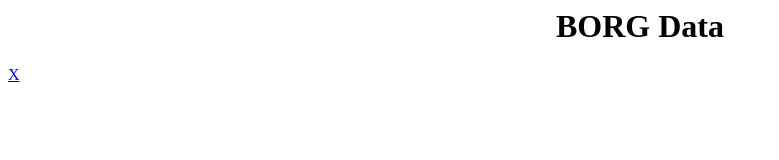
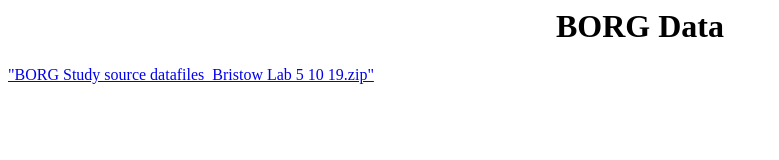
Before and after one commit to bristowlab/bristowlab.github.io, a plain HTML site: page borg.html in a window 1280 px wide. Shown: the whole page, without its empty margins (0-779 px from the left). Drawn offline with Linux system fonts and the light colour scheme.

Commit message:
added zip file, linked in the borg page

```diff
--- a/borg.html
+++ b/borg.html
@@ -4,6 +4,6 @@
 <body>
    <center> <h1>BORG Data</h1>  </center>
 
-    <a href="x.pdf">X</a>
+    <a href="BORG Study source datafiles_Bristow Lab 5 10 19.zip">"BORG Study source datafiles_Bristow Lab 5 10 19.zip"</a>
 </body>
 </html>
```
Also changed, not shown: 1 other file.
